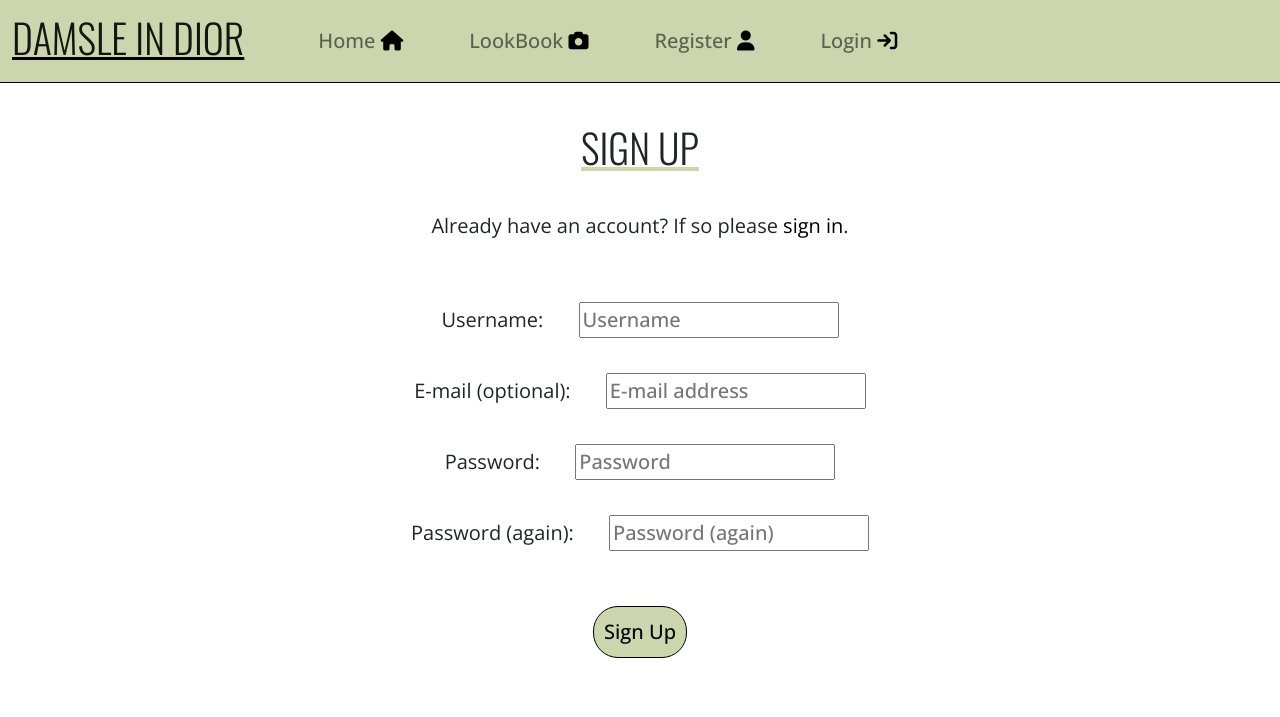
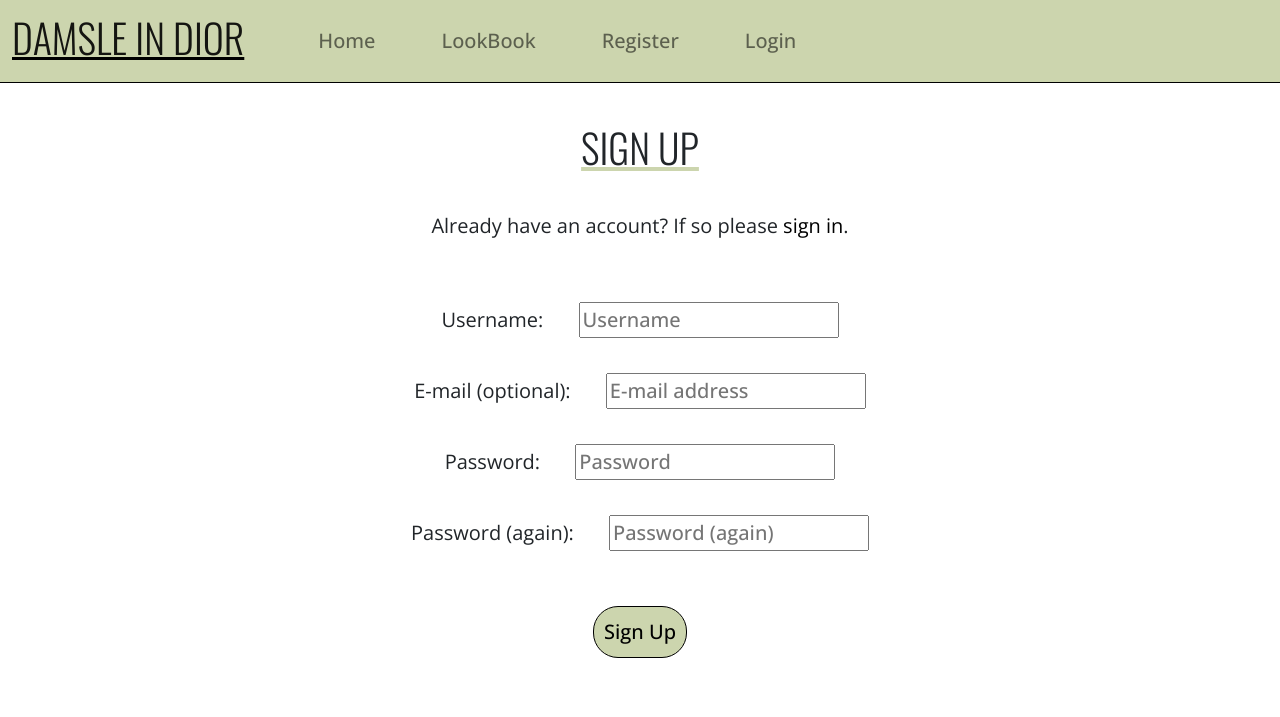
Before and after one commit to CharReek/Project-4-Blog, a Django app: page /accounts/signup/ in a window 1280 px wide. Shown: the top 717 px of the page. Run offline with Django 3.2, Linux system fonts and the light colour scheme; some libraries are stand-ins or nearby versions.

Commit message:
remove nav bar icons

```diff
--- a/static/css/style.css
+++ b/static/css/style.css
@@ -57,10 +57,6 @@ a {
     padding-top:20px;
     text-align: right;
     height: 300px;
-}
-
-.fa-solid{
-    color: black;
 }
 .nav-link{
     margin-left: 50px;
--- a/templates/base.html
+++ b/templates/base.html
@@ -30,21 +30,21 @@
             <div class="collapse navbar-collapse float-end" id="navbarCollapse">
                 <div class="navbar-nav">
                     <div class="nav-item">
-                    <a class="nav-link" href="{% url 'home' %}"> Home <i class="fa-solid fa-house"></i></a>
+                    <a class="nav-link" href="{% url 'home' %}"> Home</a>
                     </div>
                     <div class="nav-item">
-                    <a class="nav-link" href="{% url 'lookbook' %}"> LookBook <i class="fa-solid fa-camera"></i></a>
+                    <a class="nav-link" href="{% url 'lookbook' %}"> LookBook </a>
                     </div>
                     {% if user.is_authenticated %}
                     <div class="nav-item">
-                    <a class="nav-link" href="{% url 'account_logout' %}">Logout <i class="fa-solid fa-arrow-right-from-bracket"></i></a>
+                    <a class="nav-link" href="{% url 'account_logout' %}">Logout</a>
                     </div>
                     {% else %}
                     <div class="nav-item">
-                    <a class="nav-link" href="{% url 'account_signup' %}">Register <i class="fa-solid fa-user"></i></a>
+                    <a class="nav-link" href="{% url 'account_signup' %}">Register</a>
                     </div>
                     <div class="nav-item">
-                    <a class="nav-link" href="{% url 'account_login' %}">Login <i class="fa-solid fa-arrow-right-to-bracket"></i></a>
+                    <a class="nav-link" href="{% url 'account_login' %}">Login </a>
                     </div>
                     {% endif %}
                 </div>
```
